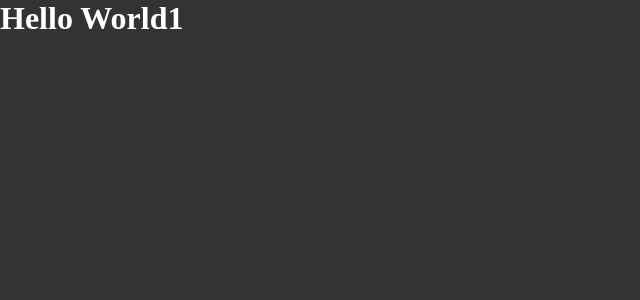
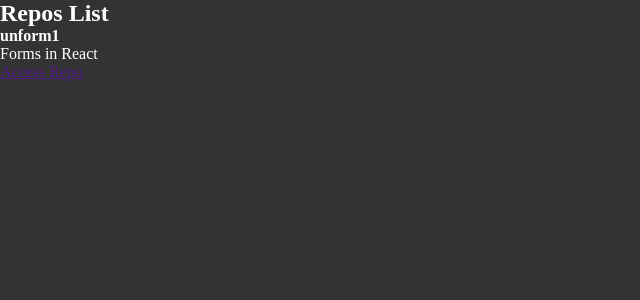
Before and after one commit to GabrielCastello/githubExplorer, a React app: page / in a window 1280 px wide. Shown: the top 300 px of the page, without its empty margins (0-640 px from the left). Built offline with nearby package versions, Linux system fonts and the light colour scheme.

Commit message:
Created first React component and imported in src/App.jsx

```diff
--- a/src/App.jsx
+++ b/src/App.jsx
@@ -1,5 +1,6 @@
+import { RepositoryList } from './components/RepositoryList';
 import './styles/global.scss';
 
 export function App () {
-  return <h1>Hello World1</h1>
+  return <RepositoryList/>
 }
--- /dev/null
+++ b/src/components/RepositoryList.jsx
@@ -0,0 +1,16 @@
+const RepositoryName = 'unform1'
+
+export function RepositoryList () {
+  return (
+    <section className="repositoryList">
+      <h1>Repos List</h1>
+      <ul>
+        <li>
+          <strong>{RepositoryName}</strong>
+          <p> Forms in React</p>
+          <a href="">Access Repo</a>
+        </li>
+      </ul>
+    </section>
+  )
+}
```
